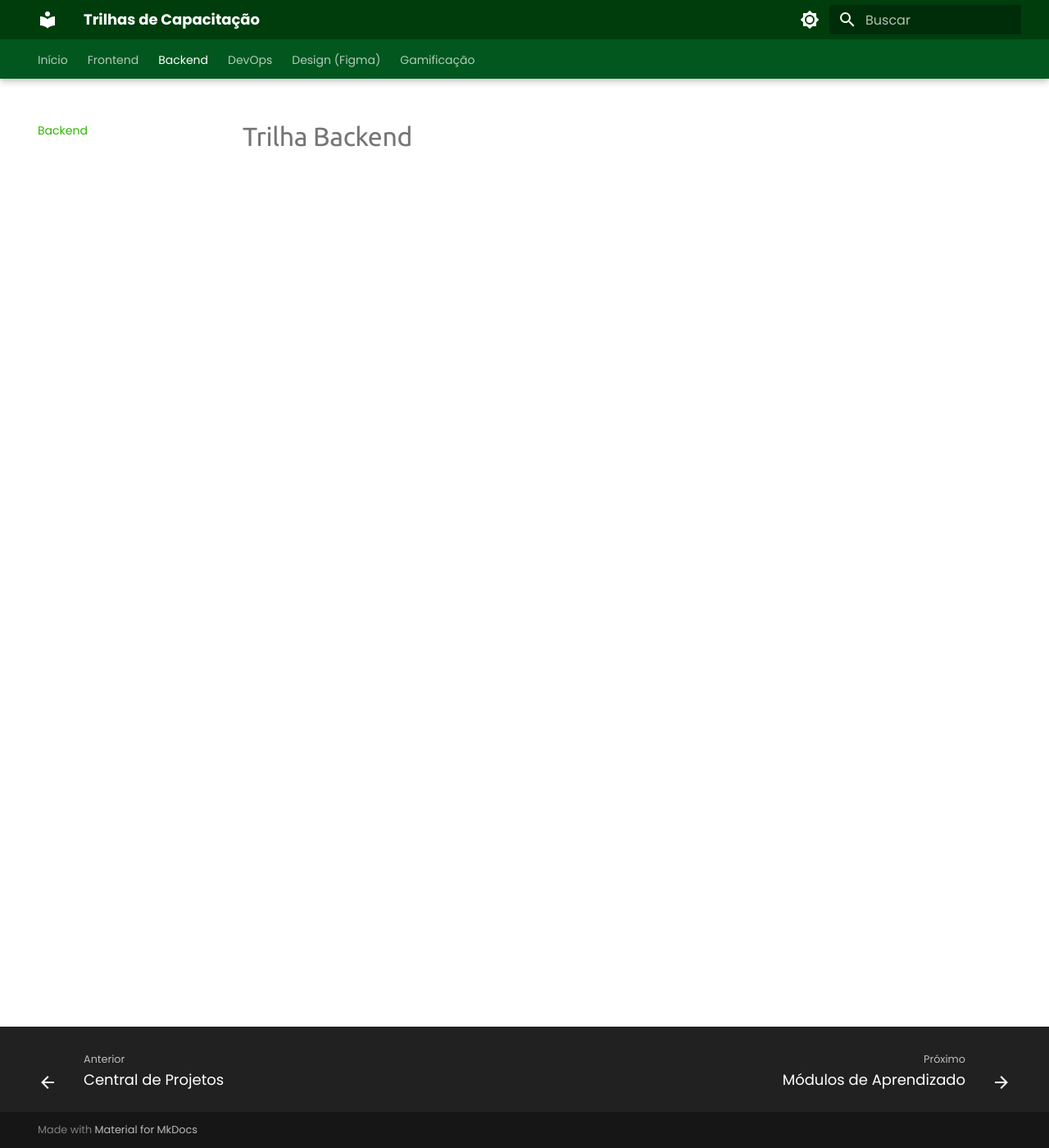
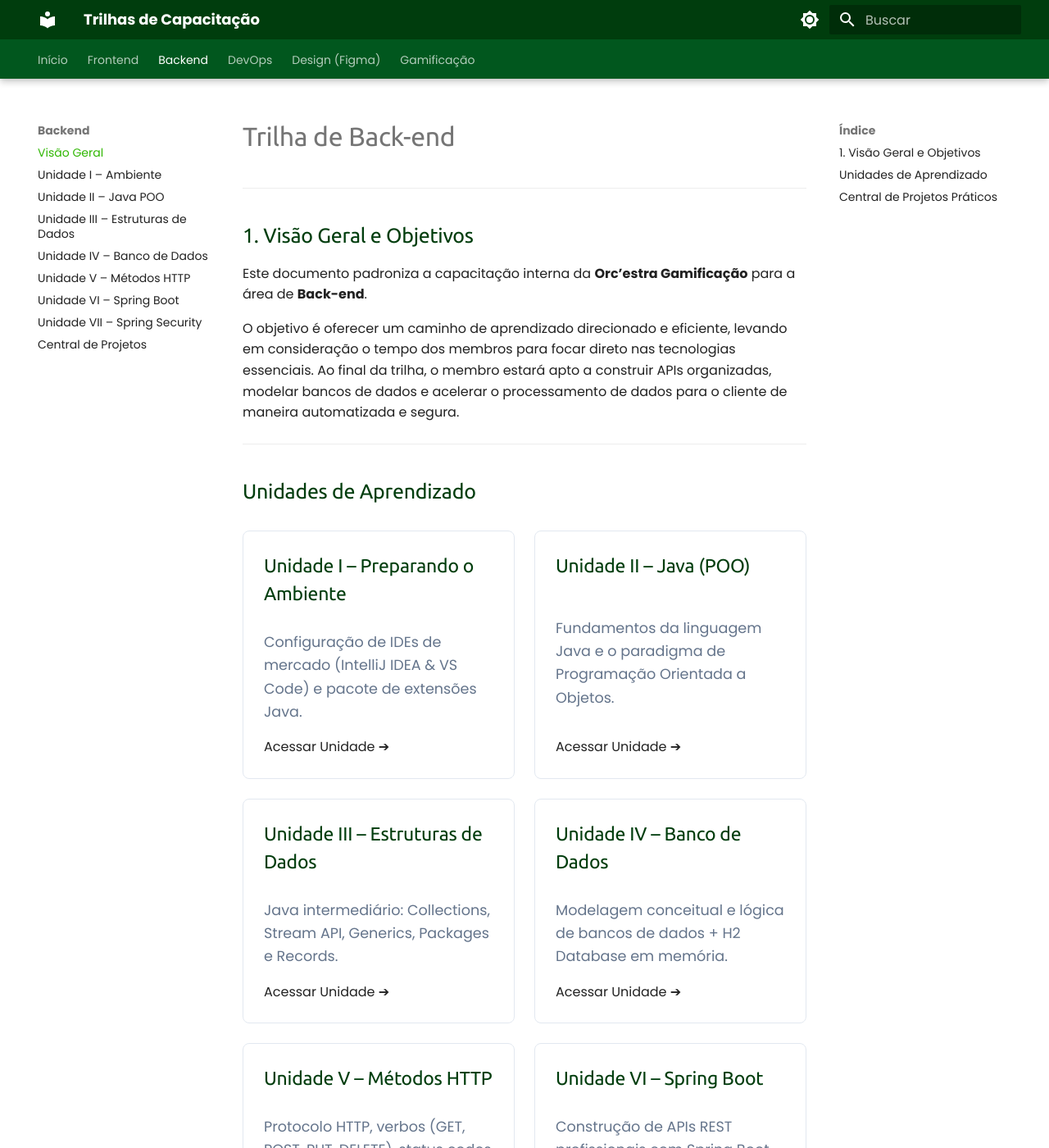
Before and after one commit to DiProjOrcestra/Trilhas-Orc-estra, an MkDocs documentation site: the page built from docs/trilha-backend/index.md, in a window 1280 px wide and 1400 px high. Shown: the whole window at 82% size. Built offline with MkDocs 1.6.1 and Material for MkDocs 9.7.7, drawn with Linux system fonts in a browser that asks for light colours; some of the changed text lies outside the part shown.

Commit message:
docs: adiciona trilha de backend

```diff
--- a/docs/trilha-backend/index.md
+++ b/docs/trilha-backend/index.md
@@ -1 +1,65 @@
-# Trilha Backend
+# Trilha de Back-end
+
+---
+
+## 1. Visão Geral e Objetivos
+
+Este documento padroniza a capacitação interna da **Orc’estra Gamificação** para a área de **Back-end**.
+
+O objetivo é oferecer um caminho de aprendizado direcionado e eficiente, levando em consideração o tempo dos membros para focar direto nas tecnologias essenciais. Ao final da trilha, o membro estará apto a construir APIs organizadas, modelar bancos de dados e acelerar o processamento de dados para o cliente de maneira automatizada e segura.
+
+---
+
+## Unidades de Aprendizado
+
+<div class="trilhas-grid">
+  <a href="unidade-1/" class="trilha-card">
+    <h3>Unidade I – Preparando o Ambiente</h3>
+    <p>Configuração de IDEs de mercado (IntelliJ IDEA & VS Code) e pacote de extensões Java.</p>
+    <span class="trilha-card-link">Acessar Unidade ➔</span>
+  </a>
+
+  <a href="unidade-2/" class="trilha-card">
+    <h3>Unidade II – Java (POO)</h3>
+    <p>Fundamentos da linguagem Java e o paradigma de Programação Orientada a Objetos.</p>
+    <span class="trilha-card-link">Acessar Unidade ➔</span>
+  </a>
+
+  <a href="unidade-3/" class="trilha-card">
+    <h3>Unidade III – Estruturas de Dados</h3>
+    <p>Java intermediário: Collections, Stream API, Generics, Packages e Records.</p>
+    <span class="trilha-card-link">Acessar Unidade ➔</span>
+  </a>
+
+  <a href="unidade-4/" class="trilha-card">
+    <h3>Unidade IV – Banco de Dados</h3>
+    <p>Modelagem conceitual e lógica de bancos de dados + H2 Database em memória.</p>
+    <span class="trilha-card-link">Acessar Unidade ➔</span>
+  </a>
+
+  <a href="unidade-5/" class="trilha-card">
+    <h3>Unidade V – Métodos HTTP</h3>
+    <p>Protocolo HTTP, verbos (GET, POST, PUT, DELETE), status codes e testes com Postman.</p>
+    <span class="trilha-card-link">Acessar Unidade ➔</span>
+  </a>
+
+  <a href="unidade-6/" class="trilha-card">
+    <h3>Unidade VI – Spring Boot</h3>
+    <p>Construção de APIs REST profissionais com Spring Boot, padrão MVC e Spring Data JPA.</p>
+    <span class="trilha-card-link">Acessar Unidade ➔</span>
+  </a>
+
+  <a href="unidade-7/" class="trilha-card">
+    <h3>Unidade VII – Spring Security</h3>
+    <p>Autenticação, criptografia de senhas (BCrypt) e controle de segurança de rotas.</p>
+    <span class="trilha-card-link">Acessar Unidade ➔</span>
+  </a>
+</div>
+
+---
+
+## Central de Projetos Práticos
+
+Concluiu os estudos teóricos das unidades? Acesse a Central de Desafios para visualizar os projetos práticos de Back-end:
+
+[Ir para os Desafios Práticos: Back-end ➔](desafio.md){ .md-button .md-button--primary }
--- a/mkdocs.yml
+++ b/mkdocs.yml
@@ -67,7 +67,16 @@ nav:
       - Unidade V – JavaScript: trilha-frontend/unidade-5.md
       - Unidade VI - React: trilha-frontend/unidade-6.md
       - Central de Projetos: trilha-frontend/desafio.md
-  - Backend: trilha-backend/index.md
+  - Backend:
+      - Visão Geral: trilha-backend/index.md
+      - Unidade I – Ambiente: trilha-backend/unidade-1.md
+      - Unidade II – Java POO: trilha-backend/unidade-2.md
+      - Unidade III – Estruturas de Dados: trilha-backend/unidade-3.md
+      - Unidade IV – Banco de Dados: trilha-backend/unidade-4.md
+      - Unidade V – Métodos HTTP: trilha-backend/unidade-5.md
+      - Unidade VI – Spring Boot: trilha-backend/unidade-6.md
+      - Unidade VII – Spring Security: trilha-backend/unidade-7.md
+      - Central de Projetos: trilha-backend/desafio.md
   - DevOps:
       - Módulos de Aprendizado: trilha-devops/index.md
       - Desafios Práticos: trilha-devops/desafio.md
```
Also changed, not shown: docs/trilha-backend/desafio.md (added, +193 -0 lines), docs/trilha-backend/unidade-1.md (added, +29 -0 lines), docs/trilha-backend/unidade-2.md (added, +25 -0 lines), docs/trilha-backend/unidade-3.md (added, +36 -0 lines), docs/trilha-backend/unidade-4.md (added, +31 -0 lines), docs/trilha-backend/unidade-5.md (added, +37 -0 lines), docs/trilha-backend/unidade-6.md (added, +25 -0 lines), docs/trilha-backend/unidade-7.md (added, +31 -0 lines).
